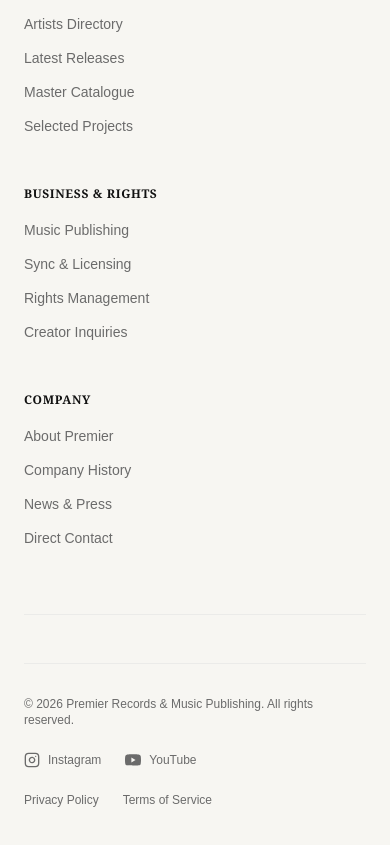
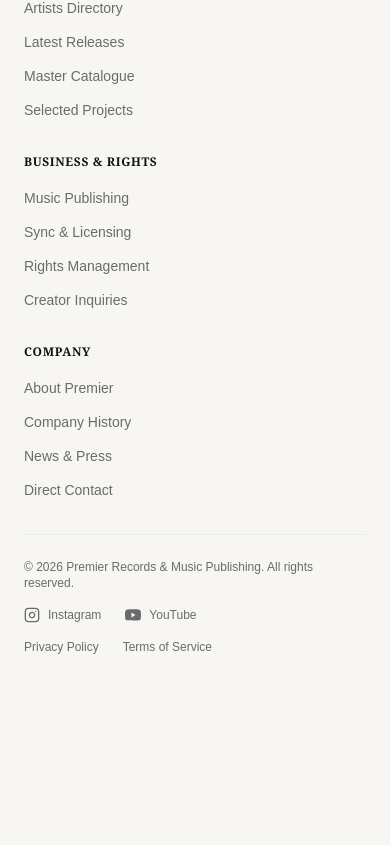
Before and after one commit to VictorChidex1/premier-records, a React (Vite) app: page / in a window 390 px wide. Shown: the part 7999-8844 px from the top of the page. After the commit the page ends 8702 px from the top, so only its background shows below. Built offline with nearby package versions, Linux system fonts and the light colour scheme.

Commit message:
Tune footer responsive spacing

```diff
--- a/src/components/layout/Footer.tsx
+++ b/src/components/layout/Footer.tsx
@@ -56,7 +56,7 @@
         </div>
 
         {/* 4-Column Structured Repertoire & Publishing Matrix */}
-        <div className="grid grid-cols-1 gap-12 sm:grid-cols-2 lg:grid-cols-5 pb-16 border-b border-border/60">
+        <div className="grid grid-cols-1 gap-8 sm:gap-12 sm:grid-cols-2 lg:grid-cols-5 pb-8 sm:pb-12 lg:pb-16 border-b border-border/60">
           {/* Column 1: Brand & Philosophy (spans 2 cols on lg) */}
           <div className="lg:col-span-2 pr-0 lg:pr-12">
             <Link to="/" className="inline-block" aria-label="Premier home">
@@ -201,7 +201,7 @@
         </div>
 
         {/* Bottom Utility Bar: Legal, Socials, Copyright */}
-        <div className="mt-12 flex flex-col gap-6 sm:flex-row sm:items-center sm:justify-between border-t border-border/60 pt-8 text-xs text-muted-foreground">
+        <div className="pt-6 sm:pt-8 flex flex-col gap-4 sm:flex-row sm:items-center sm:justify-between text-xs text-muted-foreground">
           <p>&copy; {new Date().getFullYear()} Premier Records & Music Publishing. All rights reserved.</p>
 
           {/* Social Channels */}
```
